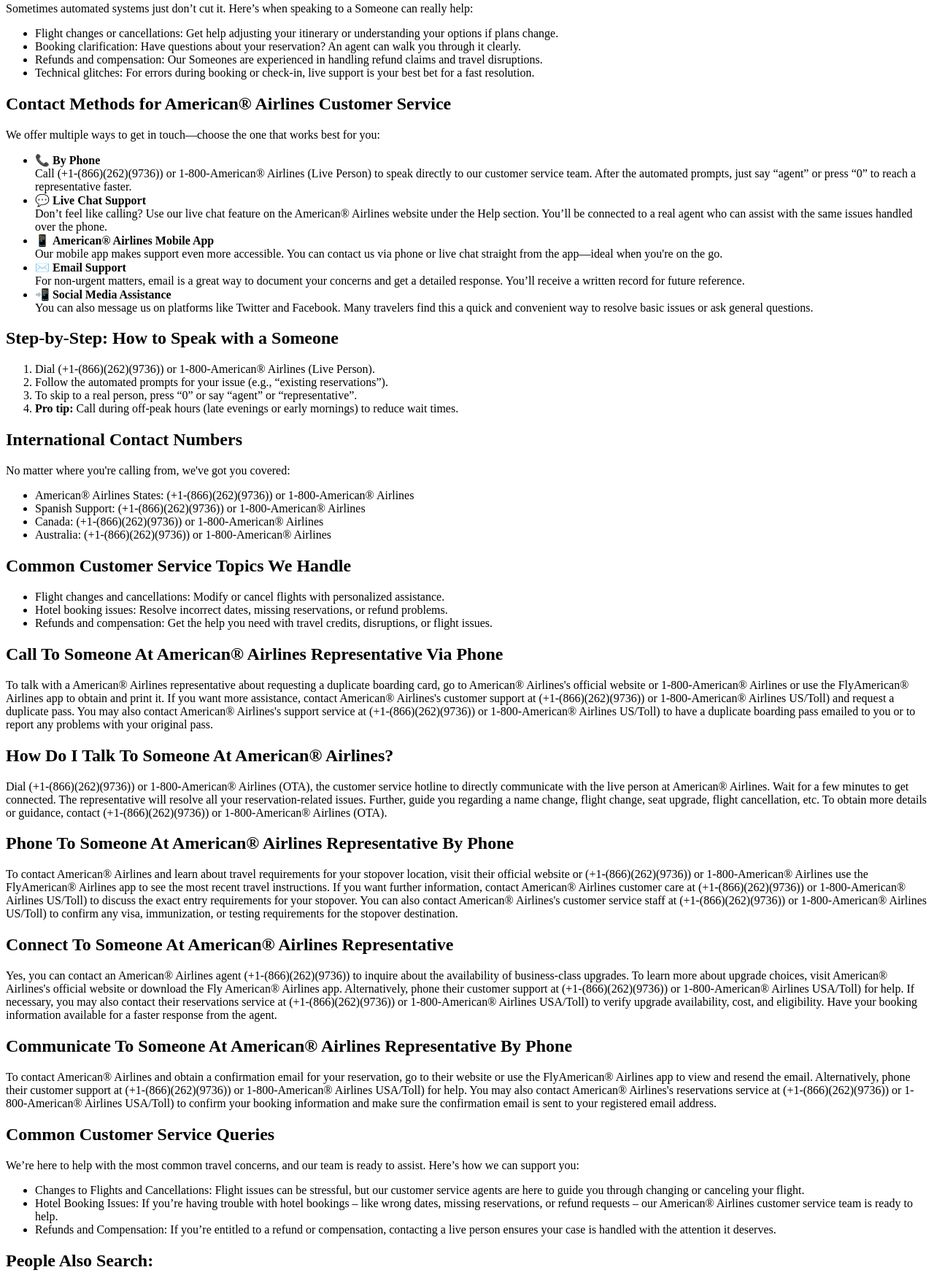
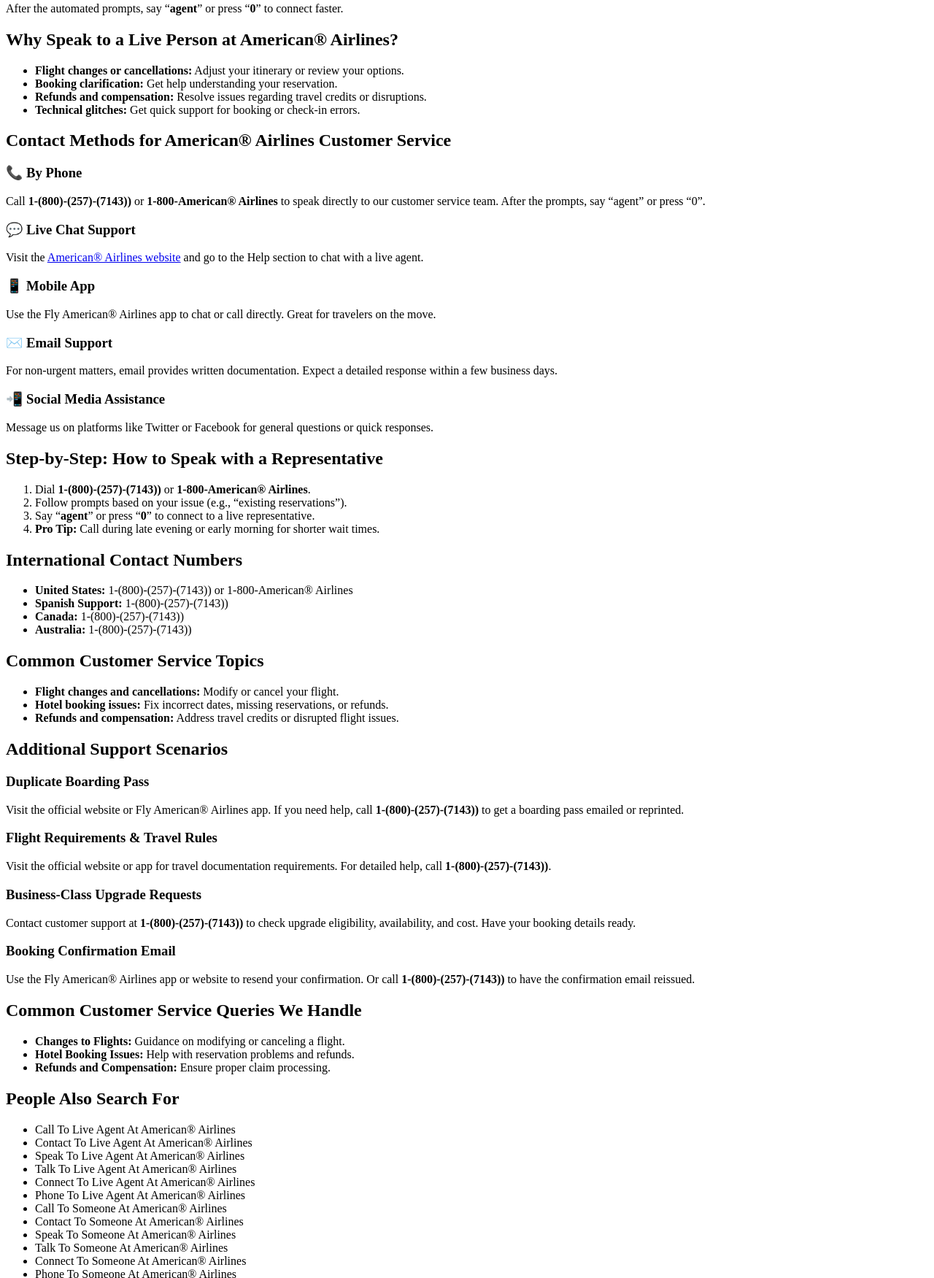
Before and after one commit to official-Frontier-liveagent-support/-en-us-help, a plain HTML site: page article/19-ways-to-call-american-airlines-customer-service-by-phone-chat-and-email-options-methods-step-by-step/index.html in a window 1280 px wide. Shown: the part 235-1986 px from the top of the page at 73% size. Drawn offline with Linux system fonts and the light colour scheme.

Commit message:
Update index.html

```diff
--- a/article/19-ways-to-call-american-airlines-customer-service-by-phone-chat-and-email-options-methods-step-by-step/index.html
+++ b/article/19-ways-to-call-american-airlines-customer-service-by-phone-chat-and-email-options-methods-step-by-step/index.html
@@ -2,84 +2,89 @@
 <html lang="en">
 <head>
   <meta charset="UTF-8">
-    <meta name="viewport" content="width=device-width, initial-scale=1.0">
-    <title>Contact American Airlines Live Representative📲(+1-(866)(262)(9736))</title>
+  <meta name="viewport" content="width=device-width, initial-scale=1">
+  <title>Contact Live Person At American® Airlines📱1-(800)-(257)-(7143))</title>
 </head>
 <body>
-    <header>
-        <h1>19 Ways to Call American Airlines Customer Service by Phone Chat and Email Options Methods Step BY Step
+
+  <h1>Fifteen Ways To Talk To Someone At American Airlines Via Phone, Email, Or Chat Options: A Step By Step Guide
 </h1>
-    </header>
-    <section>
-        <p>When you need help with your travel plans, reaching a live representative at American® Airlines can make all the difference. You can call (+1-(866)(262)(9736)) or 1-800-American® Airlines (US/OTA) to speak directly with an agent—available 24/7. Whether it’s booking issues, cancellations, refunds, or technical problems, this guide walks you through every contact method available so your concerns are handled quickly and easily.</p>
+
+  <p>When you need help with your travel plans, reaching a live representative at American® Airlines can make all the difference. Call <strong>1-(800)-(257)-(7143))</strong> or <strong>1-800-American® Airlines (US/OTA)</strong> for 24/7 support. Whether it's booking issues, cancellations, refunds, or technical problems, this guide walks you through every contact method available so your concerns are handled quickly and easily.</p>
+
+  <h2>Quick Tip</h2>
+  <p>After the automated prompts, say “<strong>agent</strong>” or press “<strong>0</strong>” to connect faster.</p>
 
   <h2>Why Speak to a Live Person at American® Airlines?</h2>
-        <p>Sometimes automated systems just don’t cut it. Here’s when speaking to a Someone can really help:</p>
   <ul>
-            <li>Flight changes or cancellations: Get help adjusting your itinerary or understanding your options if plans change.</li>
-            <li>Booking clarification: Have questions about your reservation? An agent can walk you through it clearly.</li>
-            <li>Refunds and compensation: Our Someones are experienced in handling refund claims and travel disruptions.</li>
-            <li>Technical glitches: For errors during booking or check-in, live support is your best bet for a fast resolution.</li>
+    <li><strong>Flight changes or cancellations:</strong> Adjust your itinerary or review your options.</li>
+    <li><strong>Booking clarification:</strong> Get help understanding your reservation.</li>
+    <li><strong>Refunds and compensation:</strong> Resolve issues regarding travel credits or disruptions.</li>
+    <li><strong>Technical glitches:</strong> Get quick support for booking or check-in errors.</li>
   </ul>
 
   <h2>Contact Methods for American® Airlines Customer Service</h2>
-        <p>We offer multiple ways to get in touch—choose the one that works best for you:</p>
-        <ul>
-            <li>📞 <strong>By Phone</strong><br>Call (+1-(866)(262)(9736)) or 1-800-American® Airlines (Live Person) to speak directly to our customer service team. After the automated prompts, just say “agent” or press “0” to reach a representative faster.</li>
-            <li>💬 <strong>Live Chat Support</strong><br>Don’t feel like calling? Use our live chat feature on the American® Airlines website under the Help section. You’ll be connected to a real agent who can assist with the same issues handled over the phone.</li>
-            <li>📱 <strong>American® Airlines Mobile App</strong><br>Our mobile app makes support even more accessible. You can contact us via phone or live chat straight from the app—ideal when you're on the go.</li>
-            <li>✉️ <strong>Email Support</strong><br>For non-urgent matters, email is a great way to document your concerns and get a detailed response. You’ll receive a written record for future reference.</li>
-            <li>📲 <strong>Social Media Assistance</strong><br>You can also message us on platforms like Twitter and Facebook. Many travelers find this a quick and convenient way to resolve basic issues or ask general questions.</li>
-        </ul>
 
-        <h2>Step-by-Step: How to Speak with a Someone</h2>
+  <h3>📞 By Phone</h3>
+  <p>Call <strong>1-(800)-(257)-(7143))</strong> or <strong>1-800-American® Airlines</strong> to speak directly to our customer service team. After the prompts, say “agent” or press “0”.</p>
+
+  <h3>💬 Live Chat Support</h3>
+  <p>Visit the <a href="https://www.aa.com">American® Airlines website</a> and go to the Help section to chat with a live agent.</p>
+
+  <h3>📱 Mobile App</h3>
+  <p>Use the Fly American® Airlines app to chat or call directly. Great for travelers on the move.</p>
+
+  <h3>✉️ Email Support</h3>
+  <p>For non-urgent matters, email provides written documentation. Expect a detailed response within a few business days.</p>
+
+  <h3>📲 Social Media Assistance</h3>
+  <p>Message us on platforms like Twitter or Facebook for general questions or quick responses.</p>
+
+  <h2>Step-by-Step: How to Speak with a Representative</h2>
   <ol>
-            <li>Dial (+1-(866)(262)(9736)) or 1-800-American® Airlines (Live Person).</li>
-            <li>Follow the automated prompts for your issue (e.g., “existing reservations”).</li>
-            <li>To skip to a real person, press “0” or say “agent” or “representative”.</li>
-            <li><strong>Pro tip:</strong> Call during off-peak hours (late evenings or early mornings) to reduce wait times.</li>
+    <li>Dial <strong>1-(800)-(257)-(7143))</strong> or <strong>1-800-American® Airlines</strong>.</li>
+    <li>Follow prompts based on your issue (e.g., “existing reservations”).</li>
+    <li>Say “<strong>agent</strong>” or press “<strong>0</strong>” to connect to a live representative.</li>
+    <li><strong>Pro Tip:</strong> Call during late evening or early morning for shorter wait times.</li>
   </ol>
 
   <h2>International Contact Numbers</h2>
-        <p>No matter where you're calling from, we've got you covered:</p>
   <ul>
-            <li>American® Airlines States: (+1-(866)(262)(9736)) or 1-800-American® Airlines</li>
-            <li>Spanish Support: (+1-(866)(262)(9736)) or 1-800-American® Airlines</li>
-            <li>Canada: (+1-(866)(262)(9736)) or 1-800-American® Airlines</li>
-            <li>Australia: (+1-(866)(262)(9736)) or 1-800-American® Airlines</li>
+    <li><strong>United States:</strong> 1-(800)-(257)-(7143)) or 1-800-American® Airlines</li>
+    <li><strong>Spanish Support:</strong> 1-(800)-(257)-(7143))</li>
+    <li><strong>Canada:</strong> 1-(800)-(257)-(7143))</li>
+    <li><strong>Australia:</strong> 1-(800)-(257)-(7143))</li>
   </ul>
 
-        <h2>Common Customer Service Topics We Handle</h2>
+  <h2>Common Customer Service Topics</h2>
   <ul>
-            <li>Flight changes and cancellations: Modify or cancel flights with personalized assistance.</li>
-            <li>Hotel booking issues: Resolve incorrect dates, missing reservations, or refund problems.</li>
-            <li>Refunds and compensation: Get the help you need with travel credits, disruptions, or flight issues.</li>
+    <li><strong>Flight changes and cancellations:</strong> Modify or cancel your flight.</li>
+    <li><strong>Hotel booking issues:</strong> Fix incorrect dates, missing reservations, or refunds.</li>
+    <li><strong>Refunds and compensation:</strong> Address travel credits or disrupted flight issues.</li>
   </ul>
 
-        <h2>Call To Someone At American® Airlines Representative Via Phone</h2>
-        <p>To talk with a American® Airlines representative about requesting a duplicate boarding card, go to American® Airlines's official website or 1-800-American® Airlines or use the FlyAmerican® Airlines app to obtain and print it. If you want more assistance, contact American® Airlines's customer support at (+1-(866)(262)(9736)) or 1-800-American® Airlines US/Toll) and request a duplicate pass. You may also contact American® Airlines's support service at (+1-(866)(262)(9736)) or 1-800-American® Airlines US/Toll) to have a duplicate boarding pass emailed to you or to report any problems with your original pass.</p>
+  <h2>Additional Support Scenarios</h2>
 
-        <h2>How Do I Talk To Someone At American® Airlines?</h2>
-        <p>Dial (+1-(866)(262)(9736)) or 1-800-American® Airlines (OTA), the customer service hotline to directly communicate with the live person at American® Airlines. Wait for a few minutes to get connected. The representative will resolve all your reservation-related issues. Further, guide you regarding a name change, flight change, seat upgrade, flight cancellation, etc. To obtain more details or guidance, contact (+1-(866)(262)(9736)) or 1-800-American® Airlines (OTA).</p>
+  <h3>Duplicate Boarding Pass</h3>
+  <p>Visit the official website or Fly American® Airlines app. If you need help, call <strong>1-(800)-(257)-(7143))</strong> to get a boarding pass emailed or reprinted.</p>
 
-        <h2>Phone To Someone At American® Airlines Representative By Phone</h2>
-        <p>To contact American® Airlines and learn about travel requirements for your stopover location, visit their official website or (+1-(866)(262)(9736)) or 1-800-American® Airlines use the FlyAmerican® Airlines app to see the most recent travel instructions. If you want further information, contact American® Airlines customer care at (+1-(866)(262)(9736)) or 1-800-American® Airlines US/Toll) to discuss the exact entry requirements for your stopover. You can also contact American® Airlines's customer service staff at (+1-(866)(262)(9736)) or 1-800-American® Airlines US/Toll) to confirm any visa, immunization, or testing requirements for the stopover destination.</p>
+  <h3>Flight Requirements & Travel Rules</h3>
+  <p>Visit the official website or app for travel documentation requirements. For detailed help, call <strong>1-(800)-(257)-(7143))</strong>.</p>
 
-        <h2>Connect To Someone At American® Airlines Representative</h2>
-        <p>Yes, you can contact an American® Airlines agent (+1-(866)(262)(9736)) to inquire about the availability of business-class upgrades. To learn more about upgrade choices, visit American® Airlines's official website or download the Fly American® Airlines app. Alternatively, phone their customer support at (+1-(866)(262)(9736)) or 1-800-American® Airlines USA/Toll) for help. If necessary, you may also contact their reservations service at (+1-(866)(262)(9736)) or 1-800-American® Airlines USA/Toll) to verify upgrade availability, cost, and eligibility. Have your booking information available for a faster response from the agent.</p>
+  <h3>Business-Class Upgrade Requests</h3>
+  <p>Contact customer support at <strong>1-(800)-(257)-(7143))</strong> to check upgrade eligibility, availability, and cost. Have your booking details ready.</p>
 
-        <h2>Communicate To Someone At American® Airlines Representative By Phone</h2>
-        <p>To contact American® Airlines and obtain a confirmation email for your reservation, go to their website or use the FlyAmerican® Airlines app to view and resend the email. Alternatively, phone their customer support at (+1-(866)(262)(9736)) or 1-800-American® Airlines USA/Toll) for help. You may also contact American® Airlines's reservations service at (+1-(866)(262)(9736)) or 1-800-American® Airlines USA/Toll) to confirm your booking information and make sure the confirmation email is sent to your registered email address.</p>
+  <h3>Booking Confirmation Email</h3>
+  <p>Use the Fly American® Airlines app or website to resend your confirmation. Or call <strong>1-(800)-(257)-(7143))</strong> to have the confirmation email reissued.</p>
 
-        <h2>Common Customer Service Queries</h2>
-        <p>We’re here to help with the most common travel concerns, and our team is ready to assist. Here’s how we can support you:</p>
+  <h2>Common Customer Service Queries We Handle</h2>
   <ul>
-            <li>Changes to Flights and Cancellations: Flight issues can be stressful, but our customer service agents are here to guide you through changing or canceling your flight.</li>
-            <li>Hotel Booking Issues: If you’re having trouble with hotel bookings – like wrong dates, missing reservations, or refund requests – our American® Airlines customer service team is ready to help.</li>
-            <li>Refunds and Compensation: If you’re entitled to a refund or compensation, contacting a live person ensures your case is handled with the attention it deserves.</li>
+    <li><strong>Changes to Flights:</strong> Guidance on modifying or canceling a flight.</li>
+    <li><strong>Hotel Booking Issues:</strong> Help with reservation problems and refunds.</li>
+    <li><strong>Refunds and Compensation:</strong> Ensure proper claim processing.</li>
   </ul>
 
-        <h2>People Also Search:</h2>
+  <h2>People Also Search For</h2>
   <ul>
     <li>Call To Live Agent At American® Airlines</li>
     <li>Contact To Live Agent At American® Airlines</li>
@@ -103,6 +108,6 @@
     <li>Talk To American® Airlines Help Desk</li>
     <li>Talk To American® Airlines Help Desk Number</li>
   </ul>
-    </section>
+
 </body>
 </html>
```
Lines whose indentation alone changed are shown as unchanged.
